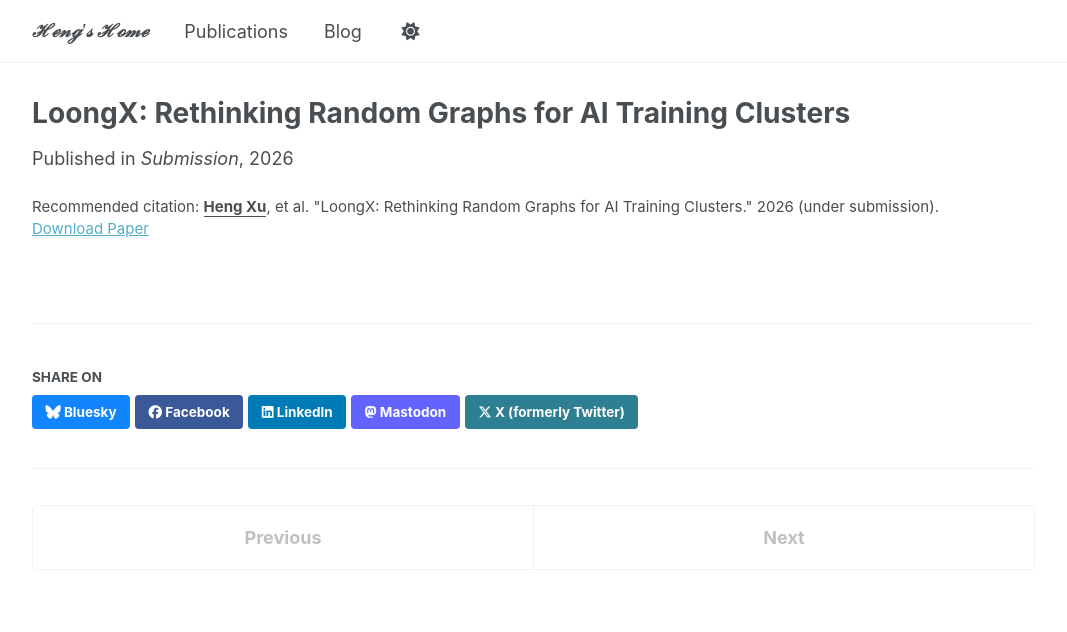
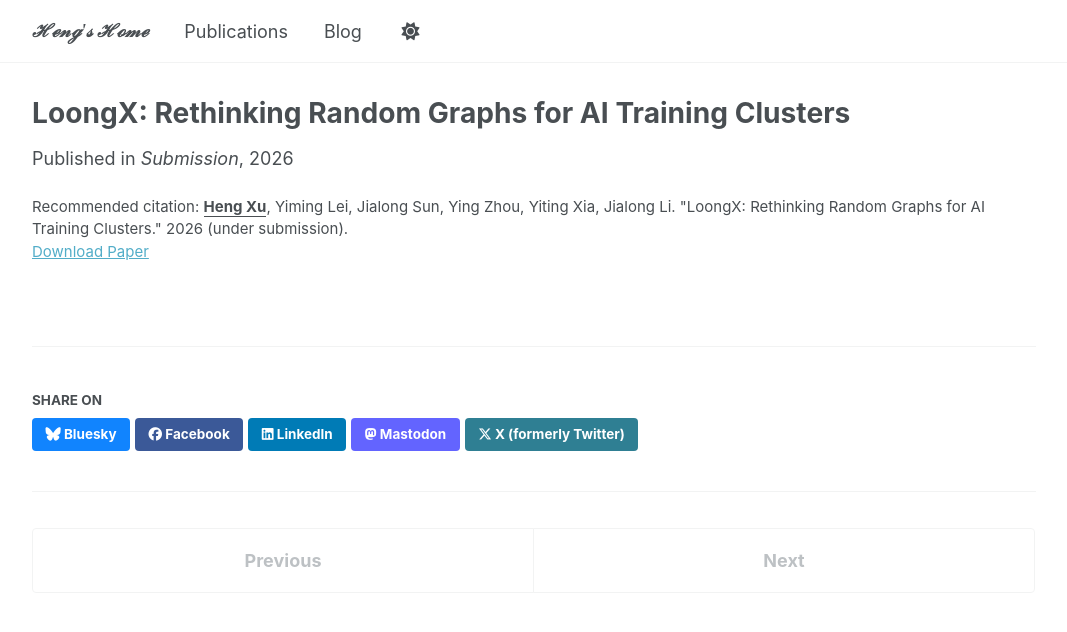
Before and after one commit to jhlxp/jhlxp.github.io, a Jekyll site: the page built from _publications/2026-07-01-loongx-nsdi.md, in a window 1280 px wide. Shown: the top 632 px of the page, without its empty margins (106-1173 px from the left). Built offline with Jekyll 4.4.1, drawn with Linux system fonts in a browser that asks for light colours; a script bundle is joined from its source files by our own code; library files that are not in the unit come from our copies.

Commit message:
Update LoongX authors

```diff
--- a/_publications/2026-07-01-loongx-nsdi.md
+++ b/_publications/2026-07-01-loongx-nsdi.md
@@ -4,12 +4,12 @@ collection: publications
 category: manuscripts
 permalink: /publication/loongx-2026
 status: submission
-excerpt: '<strong><u>Heng Xu</u></strong>, et al.'
+excerpt: '<strong><u>Heng Xu</u></strong>, Yiming Lei, Jialong Sun, Ying Zhou, Yiting Xia, Jialong Li'
 date: 2026-07-01
 venue: 'Submission'
 selected: false
 selected_order: 1
 selected_area: 'data-center-cloud'
 paperurl: '/paper/LoongX_Rethinking_Random_Graphs_for_AI_Training_Clusters.pdf'
-citation: '<strong><u>Heng Xu</u></strong>, et al. "LoongX: Rethinking Random Graphs for AI Training Clusters." 2026 (under submission).'
+citation: '<strong><u>Heng Xu</u></strong>, Yiming Lei, Jialong Sun, Ying Zhou, Yiting Xia, Jialong Li. "LoongX: Rethinking Random Graphs for AI Training Clusters." 2026 (under submission).'
 ---
```
